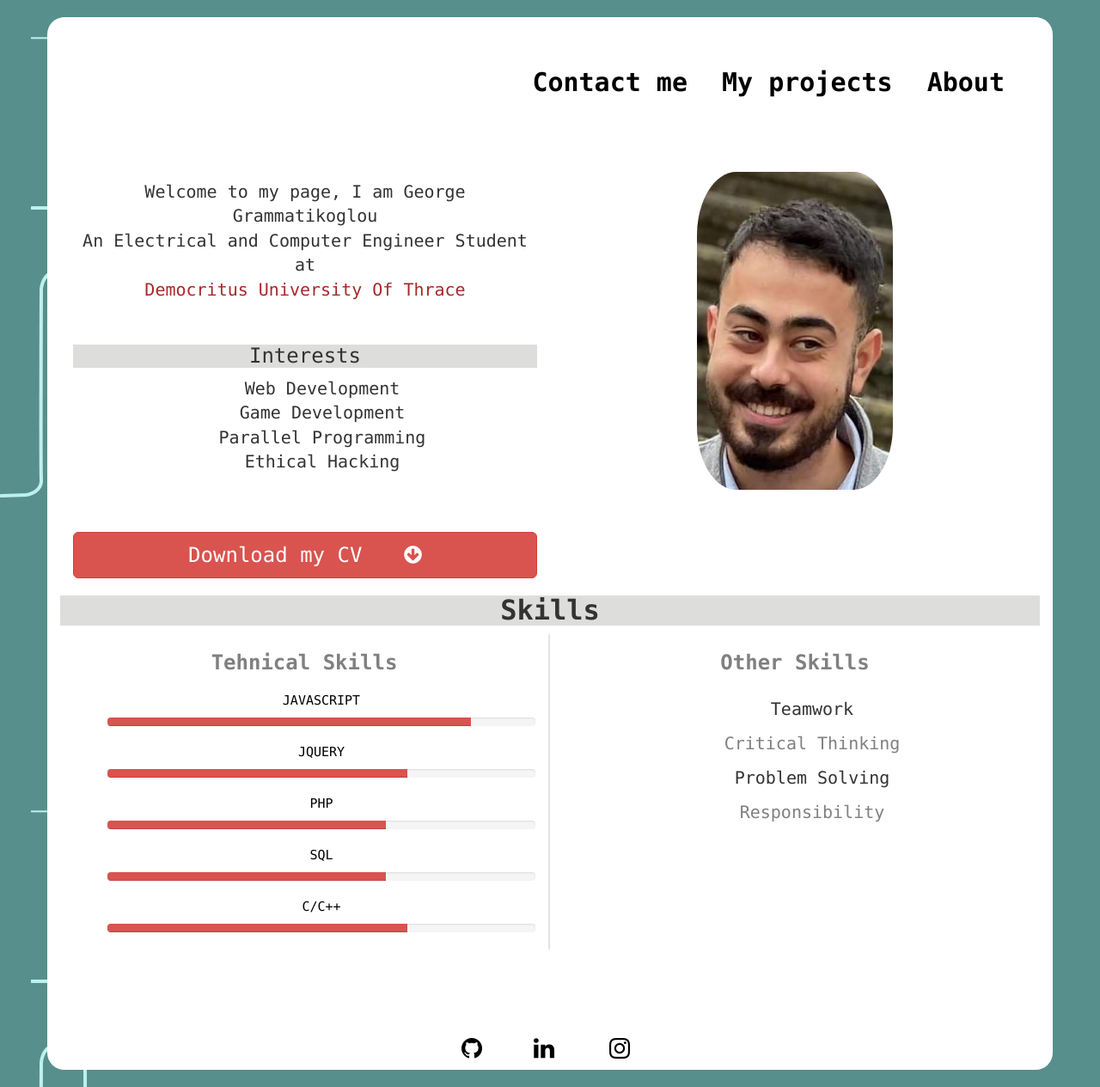
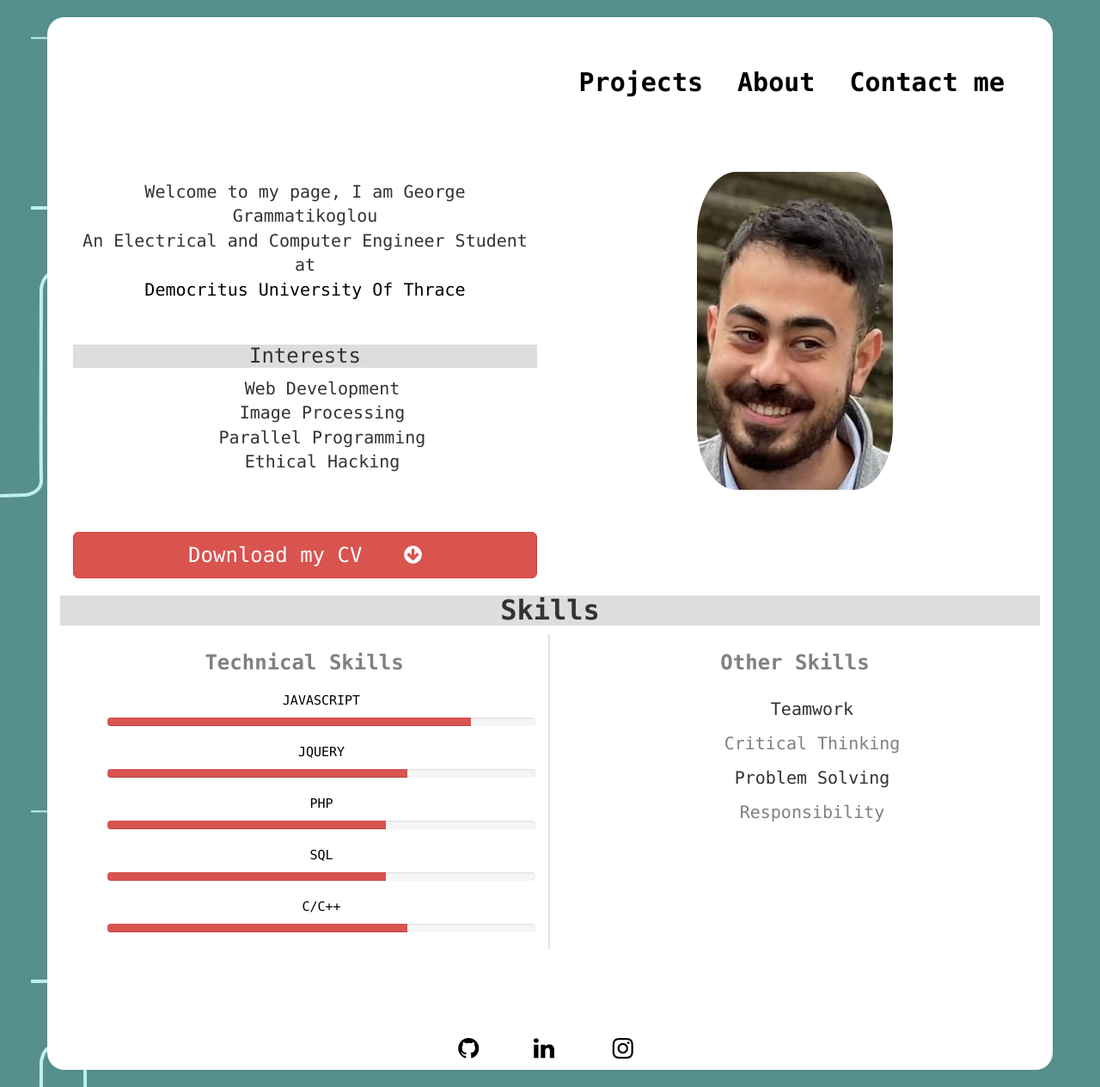
Before and after one commit to grossos/grossos.github.io, a plain HTML site: page index.html in a window 1280 px wide. Shown: the whole page at 86% size. Drawn offline with nearby package versions, Linux system fonts and the light colour scheme.

Commit message:
adding functionality

```diff
--- a/index.html
+++ b/index.html
@@ -22,9 +22,9 @@
         <nav class="navbar">
             <ul>
                 <!-- they appear reversed-->
-                <li><span><a id="nav_element" href="#">About</a></i></span></li>
-                <li><span><a id="nav_element" href="#">My projects</a></i></span></li>
-                <li><span><a id="nav_element" href="#">Contact me</a></i></span></li>
+                <li><span><a id="nav_element" href="contact.html">Contact me</a></span></li>
+                <li><span><a id="nav_element" href="about.html">About</a></span></li>
+                <li><span><a id="nav_element" href="projects.html">Projects</a></span></li>
             </ul>
         </nav>
         <div class="container" id="info">
@@ -35,12 +35,12 @@
                     I am George Grammatikoglou
                     <br>
                     <div class="more">An Electrical and Computer Engineer Student at <br>
-                        <span style="font-size: 20px; color:brown;"> Democritus University Of Thrace </span>
+                        <span style="font-size: 20px; color:rgb(0, 0, 0);"> Democritus University Of Thrace </span>
 
                     <h3 id="interests">Interests</h3>
                     <ul id="interests">
                         <li>Web Development</li>
-                        <li>Game Development</li>
+                        <li>Image Processing</li>
                         <li>Parallel Programming</li>
                         <li>Ethical Hacking</li>
                     </ul>
@@ -57,7 +57,7 @@
             <div class="row" id="skills">
                 <h2 id="skills">Skills</h2>
                 <div class="col-md-6" id="skills_col" > <!--style="background-color: rgb(153, 139, 147);"-->
-                    <h3 id="skills">Tehnical Skills</h3>
+                    <h3 id="skills">Technical Skills</h3>
                     <ul id="technical_skills">
                         <span id="skills">Javascript</span>
                         <div class="progress">
@@ -101,8 +101,10 @@
         </div>
         <br>
         <div class="cont_footer">
-            <a href="#"><i class="fa fa-github fa-2x"></i></a><div class="divider"></div><a href="#"><i class="fa fa-linkedin fa-2x"></i></a>
-            <div class="divider"></div><a href="#"><i class="fa fa-instagram fa-2x"></i></a>
+            <a href="https://github.com/grossos"><i class="fa fa-github fa-2x"></i></a><div class="divider"></div>
+            <a href="https://www.linkedin.com/in/george-grammatikoglou-b77a401b6/"><i class="fa fa-linkedin fa-2x"></i></a>
+            <div class="divider"></div>
+            <a href="https://www.instagram.com/giorgos_grammat/"><i class="fa fa-instagram fa-2x"></i></a>
         </div>
 
 
```
Also changed, not shown: contact.html (added, +39 -0 lines), about.html (added), images/bg2.jpg (added), projects.html (added).
